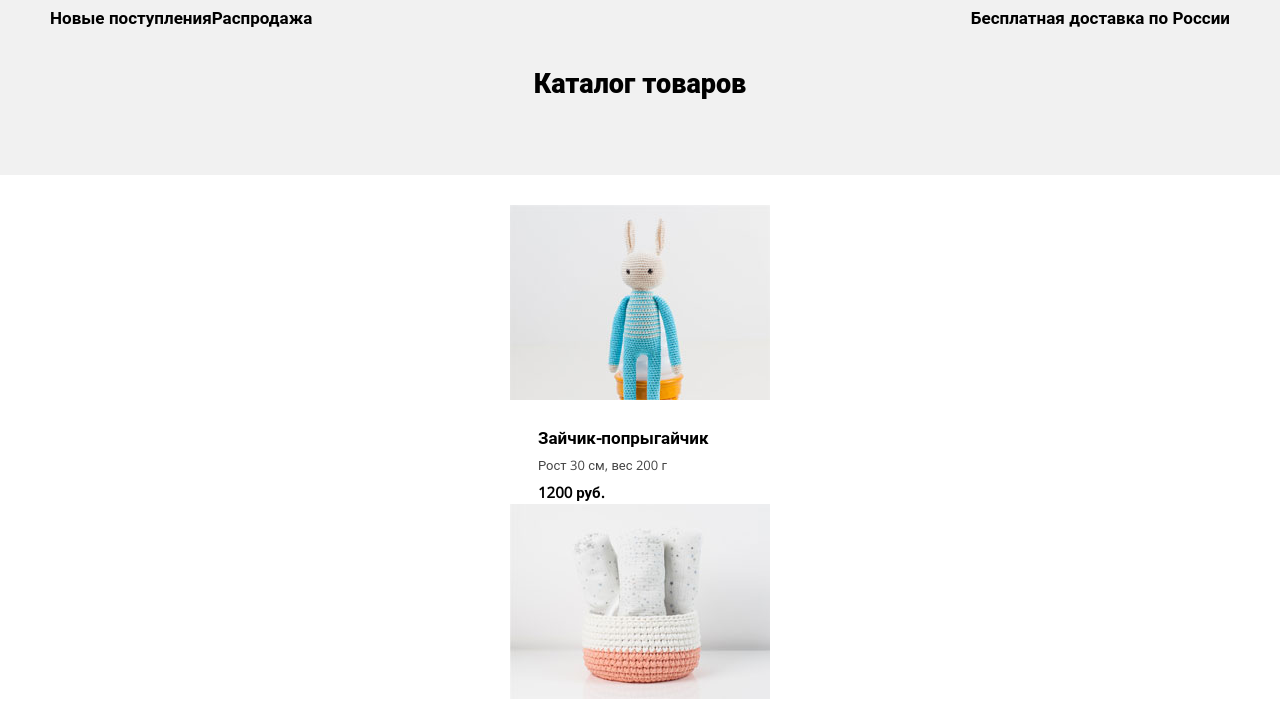
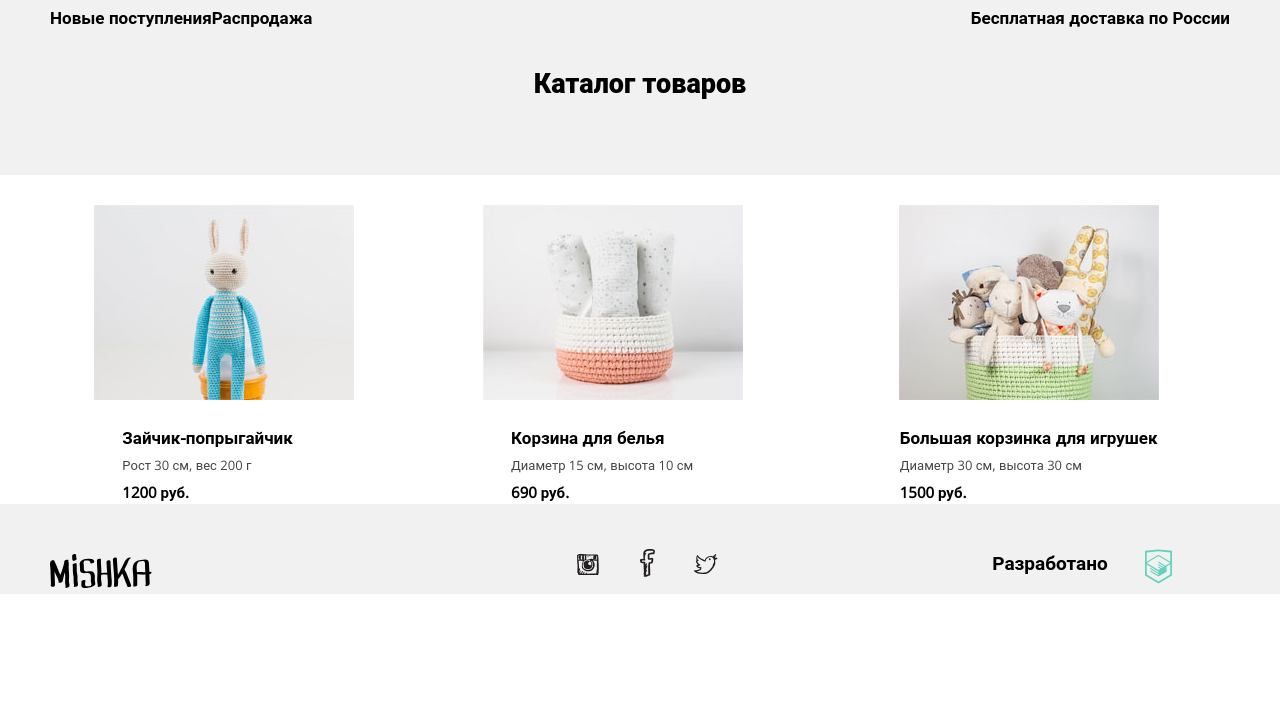
Before and after one commit to owlsua/897219-mishka-16, a website: page source/catalog.html in a window 1280 px wide. Shown: the part 91-800 px from the top of the page. Drawn offline with nearby package versions, Linux system fonts and the light colour scheme; files that its build step writes are made by us from their sources.

Commit message:
Добавляет перестроение сетки для планшета и десктопа для catalog

```diff
--- a/source/catalog.html
+++ b/source/catalog.html
@@ -81,35 +81,54 @@
         </section>
 
         <section class="catalog">
+
           <div class="catalog__wrapper">
             <h2 class="visually-hidden">Список товаров</h2>
+
             <ul class="catalog__items-list">
               <li class="catalog-item catalog-item--1">
+
+                <div class="catalog-item__image-wrapper">
                   <img class="catalog-item__image" src="img/photo-hare-mobile@1x.jpg" width="260" height="195" alt="Фото товара">
+                </div>
+
+                <div class="catalog-item__content-wrapper">
                   <h3 class="catalog-item__title">Зайчик-попрыгайчик</h3>
                   <p class="catalog-item__specifications">Рост 30 см, вес 200 г</p>
                   <div class="catalog-item__buy">
                     <span class="catalog-item__price">1200 руб.</span>
                     <a class="catalog-item__cart" href="#"><span class="visually-hidden">Добовить в корзину</span></a>
                   </div>
+                </div>
+
               </li>
+
               <li class="catalog-item catalog-item--2">
                 <img class="catalog-item__image" src="img/photo-bowl-mobile@1x.jpg" width="260" height="195" alt="Фото товара">
+
+                <div class="catalog-item__content-wrapper">
                   <h3 class="catalog-item__title">Корзина для белья</h3>
                   <p class="catalog-item__specifications">Диаметр 15 см, высота 10 см</p>
                   <div class="catalog-item__buy">
                     <span class="catalog-item__price">690 руб.</span>
                     <a class="catalog-item__cart" href="#"><span class="visually-hidden">Добовить в корзину</span></a>
                   </div>
+                </div>
+
               </li>
+
               <li class="catalog-item catalog-item--3">
                   <img class="catalog-item__image" src="img/photo-toys-mobile@1x.jpg" width="260" height="195" alt="Фото товара">
+
+                  <div class="catalog-item__content-wrapper">
                     <h3 class="catalog-item__title">Большая корзинка для игрушек</h3>
                     <p class="catalog-item__specifications">Диаметр 30 см, высота 30 см</p>
                     <div class="catalog-item__buy">
                       <span class="catalog-item__price">1500 руб.</span>
                       <a class="catalog-item__cart" href="#"><span class="visually-hidden">Добовить в корзину</span></a>
                     </div>
+                  </div>
+
                 </li>
             </ul>
           </div>
--- a/source/sass/blocks/catalog.scss
+++ b/source/sass/blocks/catalog.scss
@@ -16,16 +16,55 @@
   list-style: none;
   padding: 0;
   margin: 0 auto;
+
+  @media (min-width: 1200px) {
+    flex-direction: row;
+    flex-wrap: wrap;
+  }
 }
 
 .catalog-item {
   margin: 0 auto;
+
+  @media (min-width: 768px) {
+    display: flex;
+    margin: auto;
+    width: 100%;
+  }
+
+  @media (min-width: 1200px) {
+    width: auto;
+    flex-direction: column;
+  }
+}
+
+.catalog-item__image-wrapper {
+  display: flex;
+  @media (min-width: 768px) {
+    width: 50%;
+  }
+
+  @media (min-width: 1200px) {
+    width: auto;
+  }
 }
 
 .catalog-item__image {
   display: flex;
   margin: 0 auto;
   margin-bottom: 26px;
+}
+
+.catalog-item__content-wrapper {
+  @media (min-width: 768px) {
+    display: flex;
+    flex-direction: column;
+    width: 50%;
+  }
+
+  @media (min-width: 1200px) {
+    width: auto;
+  }
 }
 
 .catalog-item__title {
```
Lines whose indentation alone changed are shown as unchanged.
